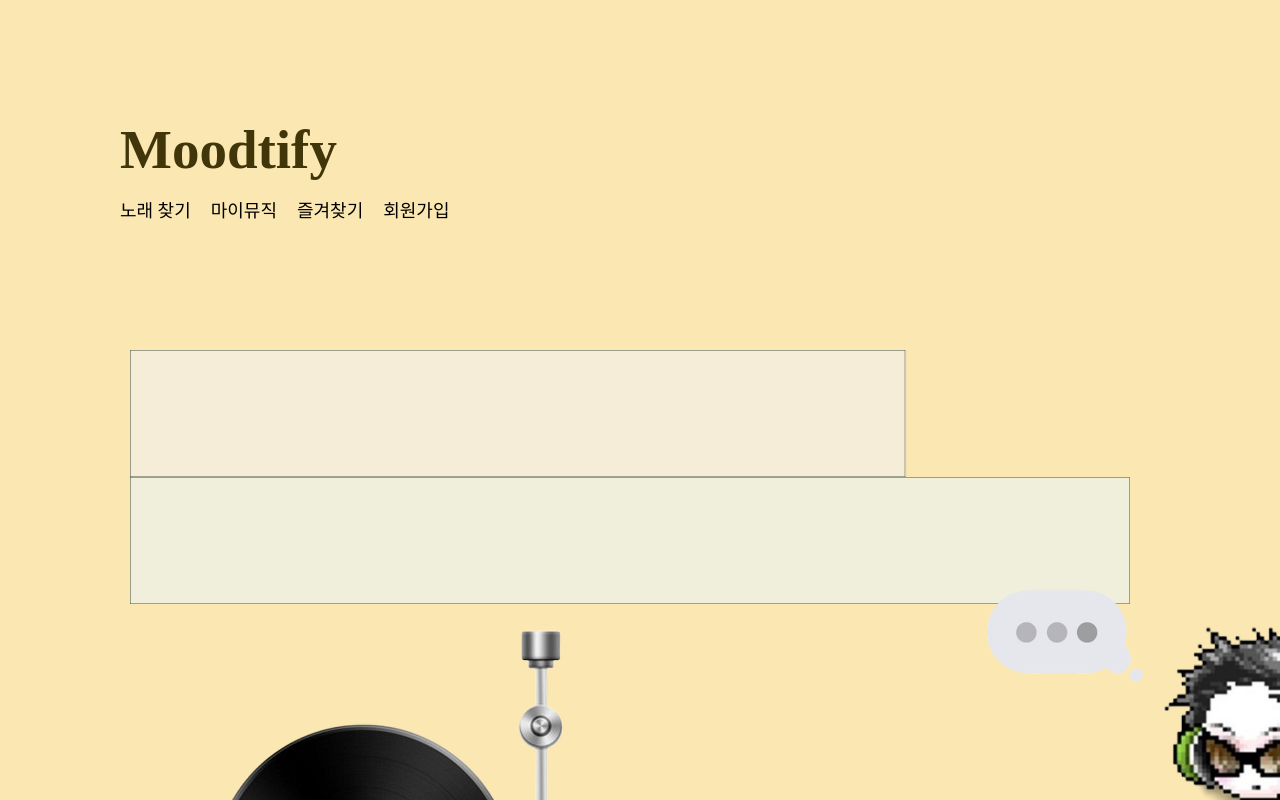
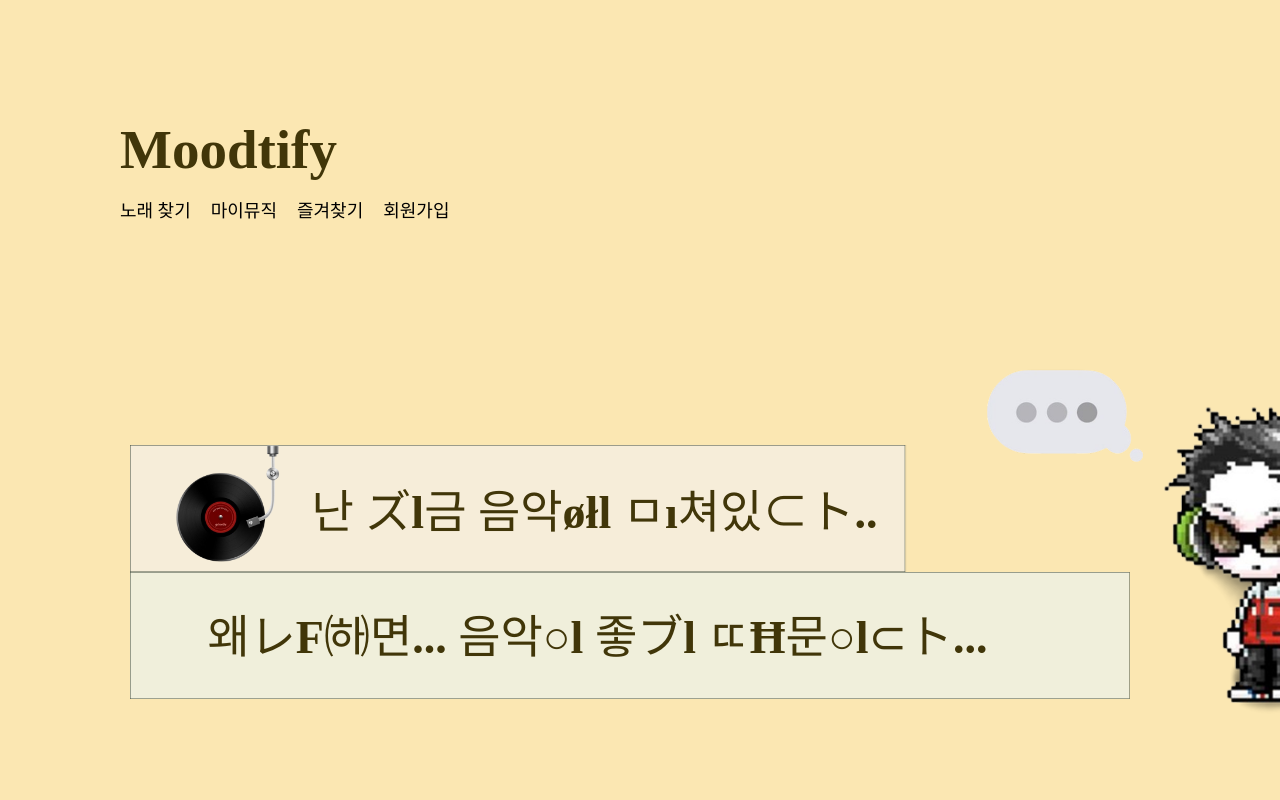
Before and after one commit to 0826486/Moodtify, a React (Vite) app: page / in a window 1280 px wide. Shown: the top 800 px of the page. Built offline with nearby package versions, Linux system fonts and the light colour scheme; the HTML template or start-up script is replaced by a standard one; a web font is replaced by a local one.

Commit message:
✅ 메모와 레코드 이미지 바 위에 올림

```diff
--- a/src/App.css
+++ b/src/App.css
@@ -112,6 +112,48 @@
     height: auto;
 }
 
+.memo-bar {
+    position: absolute;
+    top: 50%;
+    left: 50%;
+    transform: translate(-50%, -50%);
+    display: flex;
+    flex-direction: column;
+    align-items: center;
+    gap: 25px;
+    font-family: 'Pretendard';
+    text-align: center;
+}
+
+.memo1-container {
+    display: flex;
+    align-items: center;
+    gap: 9px;
+    margin-top: -43px;
+}
+
+.record-img {
+    width: 150px;
+    height: auto;
+    margin-left: -230px;
+}
+
+.memo1 {
+    font-family: 'Pretendard';
+    font-weight: 700;
+    font-size: 46px;
+    color: #413609;
+}
+
+.memo2 {
+    font-family: 'Pretendard';
+    font-weight: 700;
+    font-size: 46px;
+    color: #413609;
+    white-space: nowrap;
+    margin-left: -65px;
+}
+
 .memo-bar,
 .memo-bar * {
     background: none;
```
